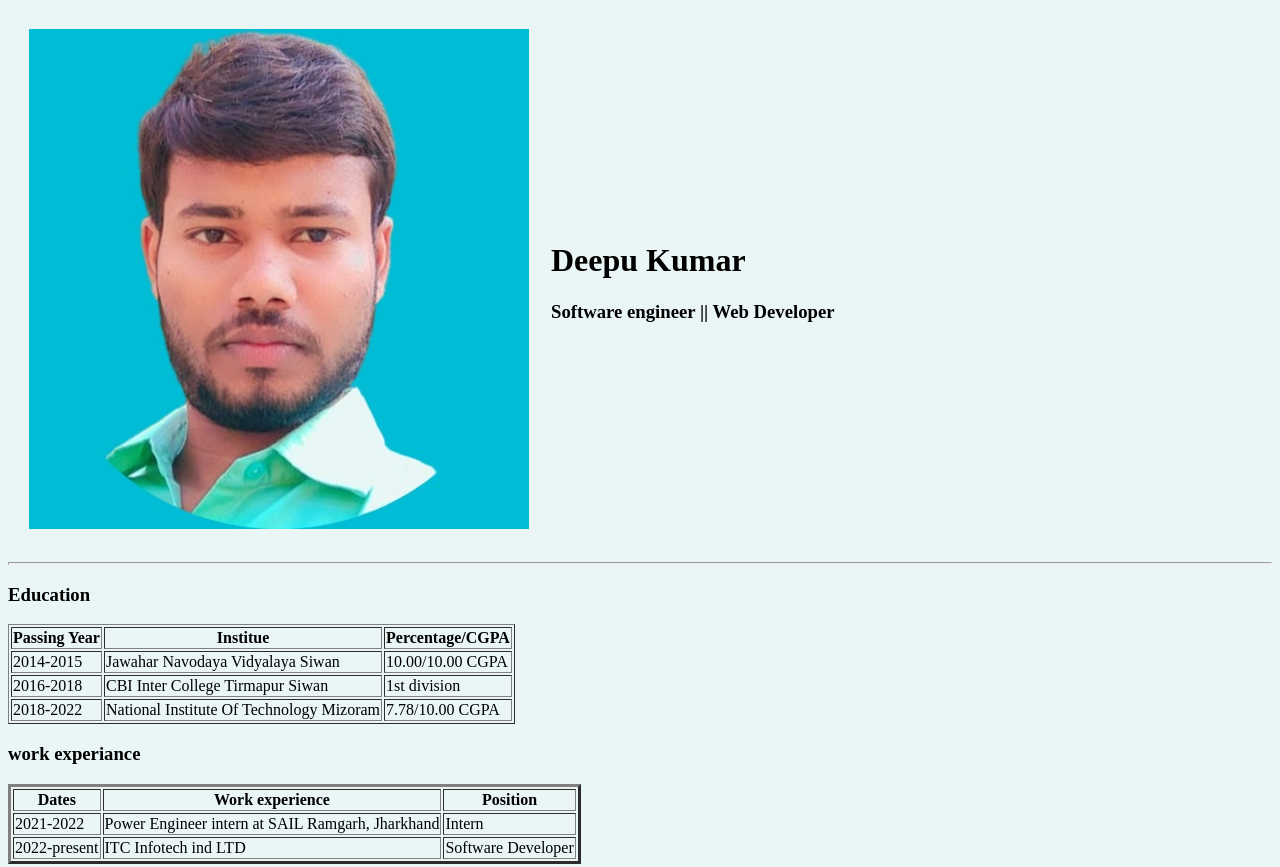
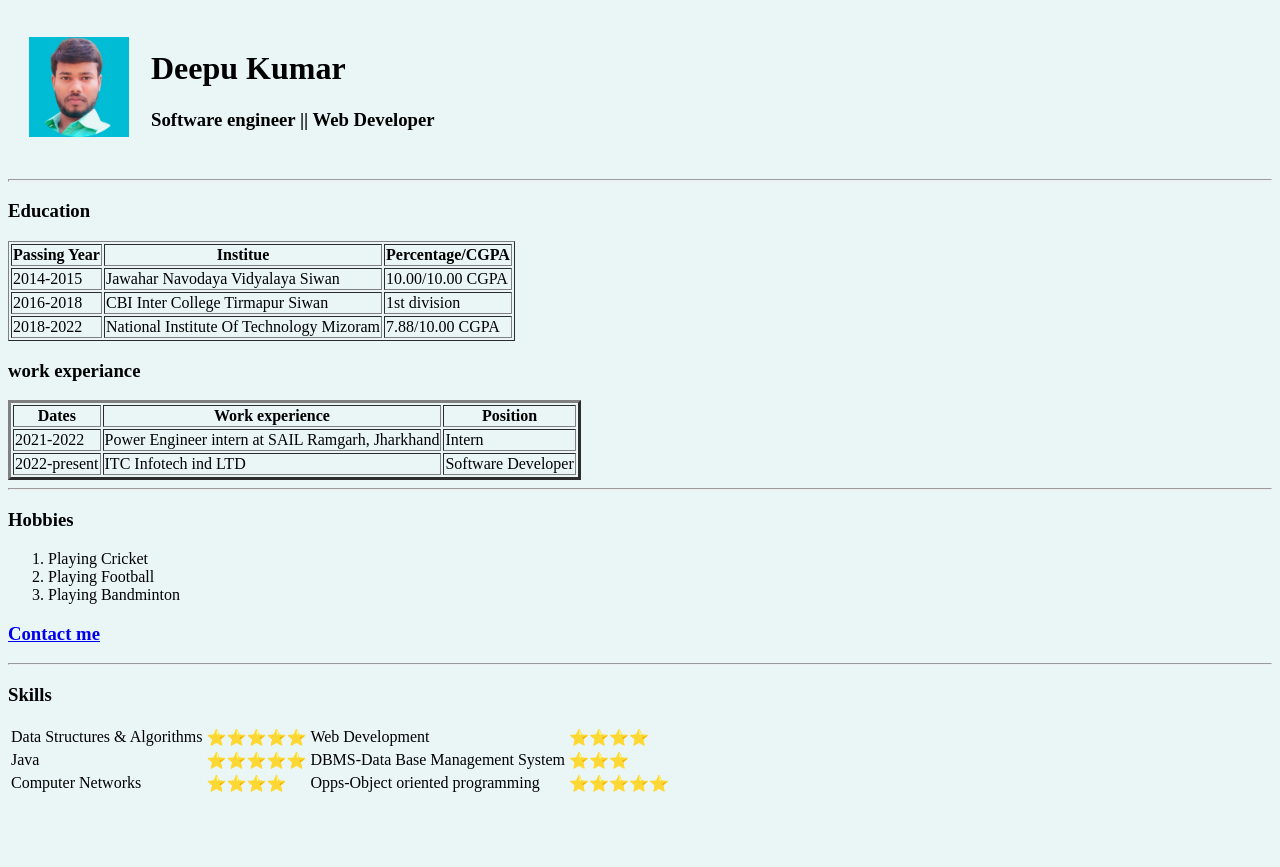
Before and after one commit to Deepuhemant/web-CV, a plain HTML site: page index.html in a window 1280 px wide. Shown: the top 867 px of the page. After the commit the page ends 804 px from the top, so only its background shows below. Drawn offline with Linux system fonts and the light colour scheme.

Commit message:
Update index.html

```diff
--- a/index.html
+++ b/index.html
@@ -11,10 +11,18 @@
             <h3>Software engineer || Web Developer</h3></td>
         </tr>
     </table>
+    <style>
+        body{
+           background-color: #EAF6F6;
+         }
 
+        img{
+            height:100px
+        }
+    </style>
 
 </head>
-<body style="background-color: #EAF6F6;">
+<body >
 
     <hr size="3">
     <h3>Education</h3>
@@ -37,7 +45,7 @@
             <tr>
                 <td> 2018-2022 </td>
                 <td> National Institute Of Technology Mizoram</td>
-                <td> 7.78/10.00 CGPA </td>
+                <td> 7.88/10.00 CGPA </td>
             </tr>
     </table>
     <h3>work experiance</h3>
```
